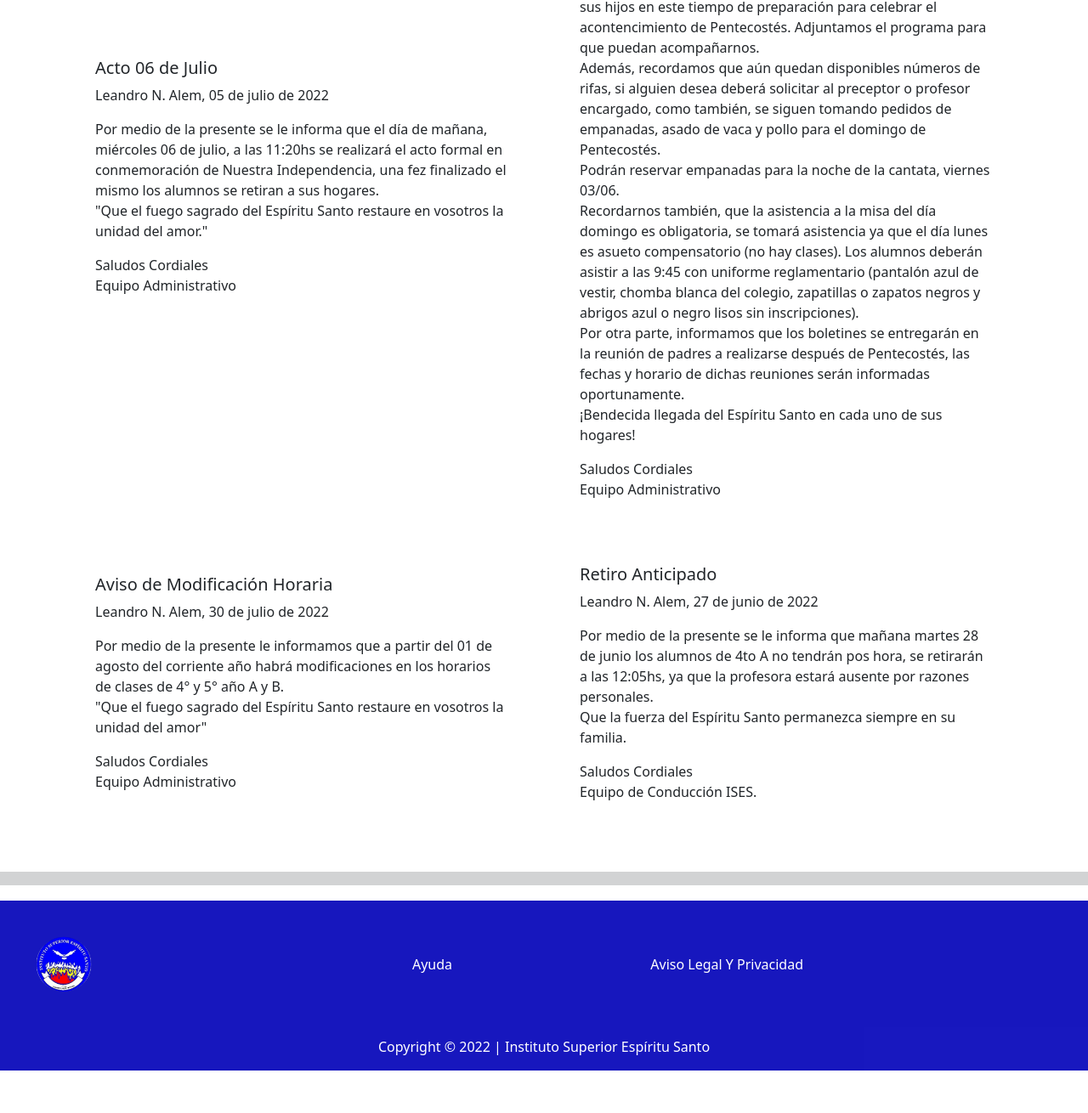
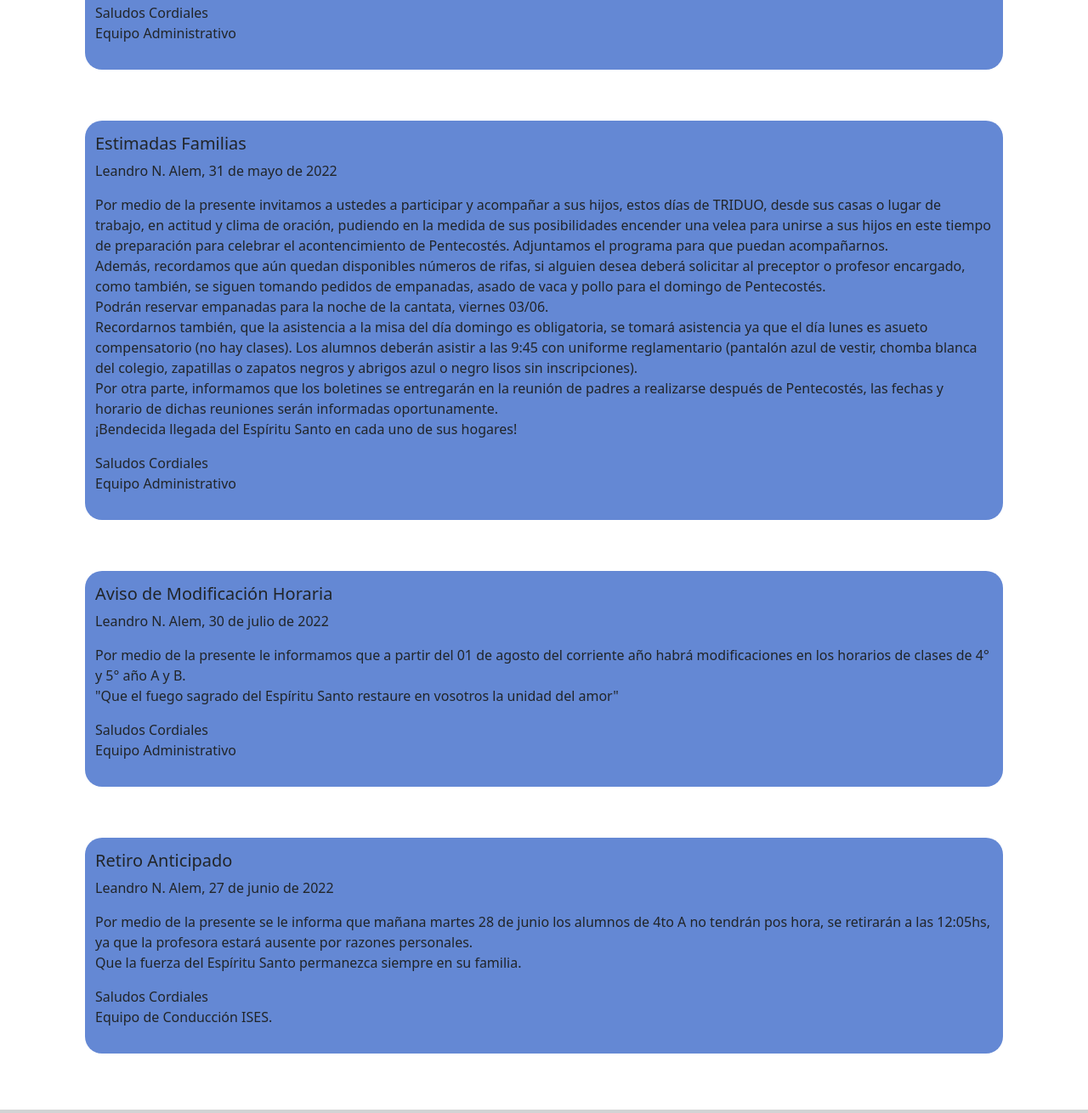
Before and after one commit to LucasArcom/sass-seo-desafio-11, a website: page pages/noticias.html in a window 1280 px wide. Shown: the part 570-1880 px from the top of the page at 85% size. Before the commit the page ends 1830 px from the top, so only its background shows below. Drawn offline with nearby package versions, Linux system fonts and the light colour scheme.

Commit message:
cambio en noticias

```diff
--- a/pages/noticias.html
+++ b/pages/noticias.html
@@ -74,7 +74,9 @@
                 <p class="notes-content">Por medio de la presente se le informa que el día de mañana, miércoles 06 de julio, a las 11:20hs se realizará el acto formal en conmemoración de Nuestra Independencia, una fez finalizado el mismo los alumnos se retiran a sus hogares. <br> "Que el fuego sagrado del Espíritu Santo restaure en vosotros la unidad del amor."</p>
                 <p class="notes-and-goodbyes">Saludos Cordiales <br> Equipo Administrativo</p>
             </div>
+        </div>
 
+        <div class="row">
             <div class="col notes-col">
                 <h4 class="title-notes">Estimadas Familias</h4>
                 <p class="date-and-goodbyes">Leandro N. Alem, 31 de mayo de 2022</p>
@@ -90,7 +92,9 @@
                 <p class="notes-content">Por medio de la presente le informamos que a partir del 01 de agosto del corriente año habrá modificaciones en los horarios de clases de 4° y 5° año A y B. <br> "Que el fuego sagrado del Espíritu Santo restaure en vosotros la unidad del amor"</p>
                 <p class="notes-and-goodbyes">Saludos Cordiales <br> Equipo Administrativo</p>
             </div>
+        </div>
 
+        <div class="row">
             <div class="col notes-col">
                 <h4 class="title-notes">Retiro Anticipado</h4>
                 <p class="date-and-goodbyes">Leandro N. Alem, 27 de junio de 2022</p>
--- a/scss/_main.scss
+++ b/scss/_main.scss
@@ -41,6 +41,9 @@ img {box-shadow: 10px;}
     flex-direction: column;
     align-items: flex-start;
     text-align: left;
+    background-color: rgb(100, 136, 212);
+    border-radius: 20px;
+    padding: 15px;
 }
 
 .bold-span {font-weight: 1000;}
```
Also changed, not shown: README.md, css/estiloscss.css.
